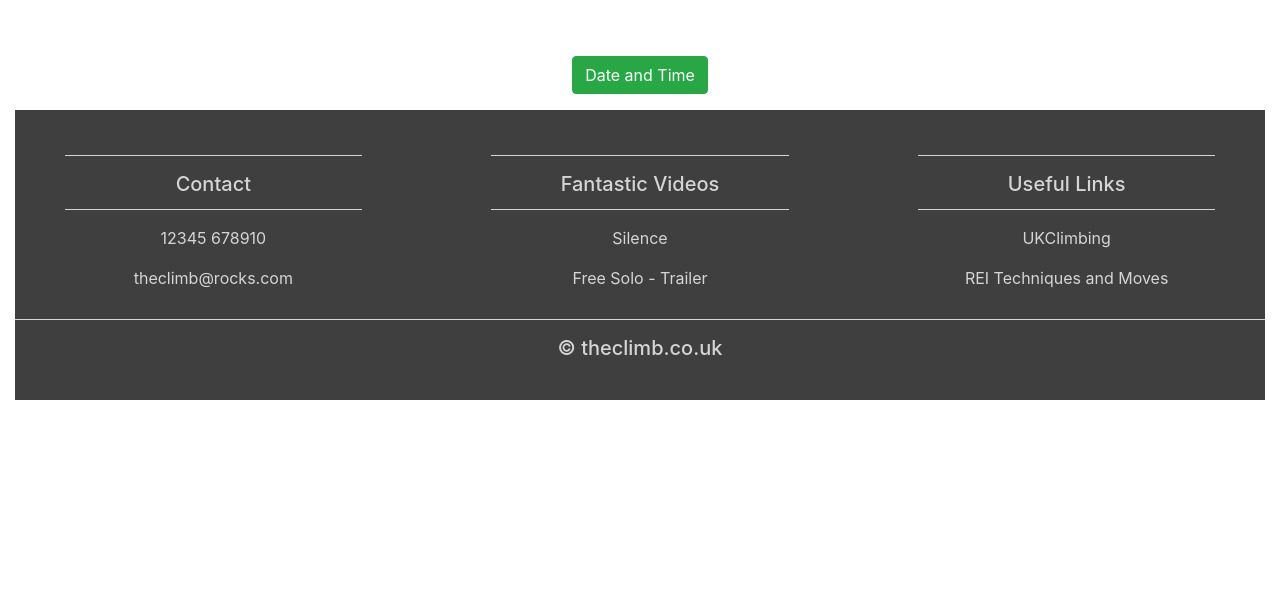
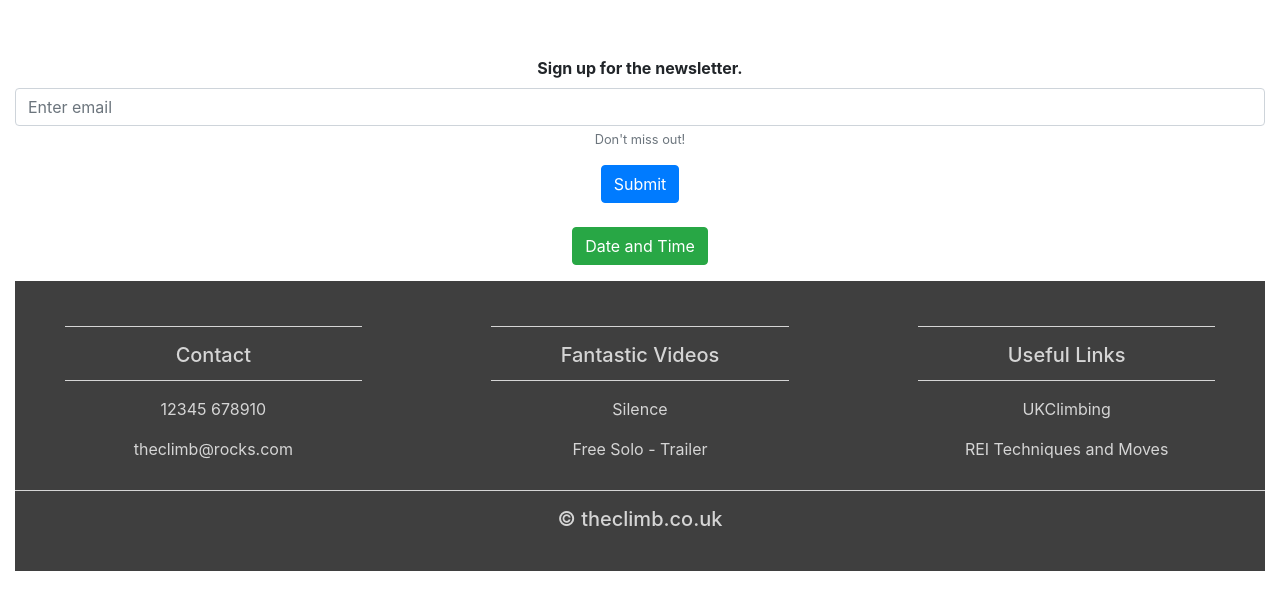
Before and after one commit to starswhatif/TheClimb, a plain HTML site: page index.html in a window 1280 px wide. Shown: the part 3196-3799 px from the top of the page. Before the commit the page ends 3628 px from the top, so only its background shows below. Drawn offline with nearby package versions, Linux system fonts and the light colour scheme.

Commit message:
Update index.html
Added email input.

```diff
--- a/index.html
+++ b/index.html
@@ -218,11 +218,22 @@
           </div>
         </div>
 
+      <form>
+  <div class="form-group">
+    <label for="exampleInputEmail1"><b>Sign up for the newsletter.</b></label>
+    <input type="email" class="form-control" id="exampleInputEmail1" aria-describedby="emailHelp" placeholder="Enter email">
+    <small id="emailHelp" class="form-text text-muted">Don't miss out!</small>
+  </div>
+
+  <button type="submit" class="btn btn-primary">Submit</button>
+</form>
+
+<br>
+
 <div>
   <button type="button" class="btn btn-success"
   onclick="document.getElementById('demo').innerHTML = Date()">
   Date and Time</button>
-
   <p id="demo"></p>
 </p>
 </div>
```
Lines whose indentation alone changed are shown as unchanged.
